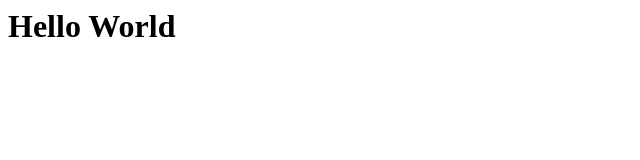
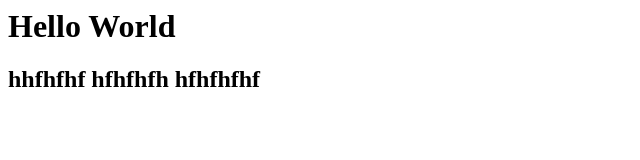
Before and after one commit to benboorstein/benboorstein.github.io, a plain HTML site: page index.html in a window 1280 px wide. Shown: the whole page, without its empty margins (0-640 px from the left). Drawn offline with Linux system fonts and the light colour scheme.

Commit message:
experiemental change

```diff
--- a/index.html
+++ b/index.html
@@ -1 +1,3 @@
 <h1>Hello World</h1>
+
+<h2>hhfhfhf hfhfhfh hfhfhfhf </h2>
```
